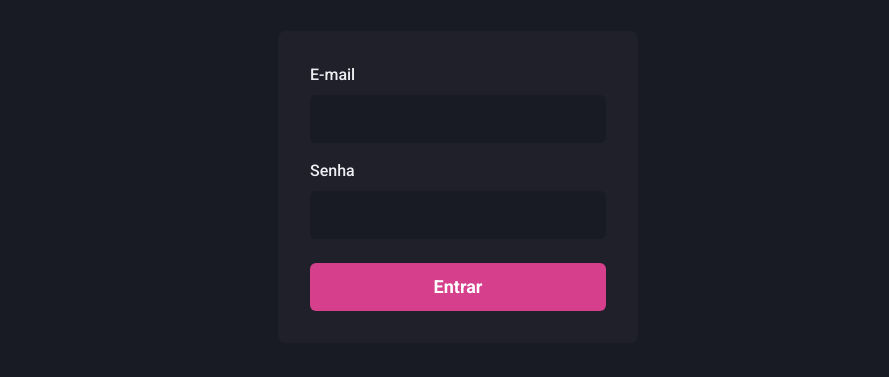
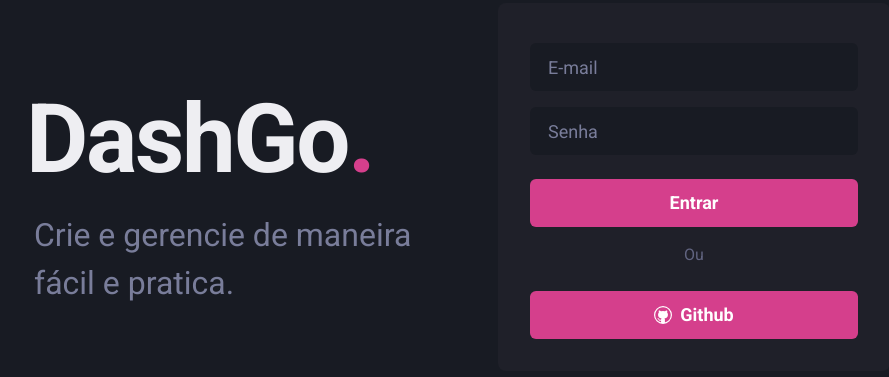
Before and after one commit to EmanuelJovito/ignite-dashgo, a Next.js app: page / in a window 1280 px wide. Shown: the part 213-590 px from the top of the page, without its empty margins (182-1071 px from the left). Built offline with nearby package versions, Linux system fonts and the light colour scheme; no server answers; what miragejs would draw is missing.

Commit message:
feat: Adicionando login

```diff
--- a/src/pages/index.tsx
+++ b/src/pages/index.tsx
@@ -1,9 +1,14 @@
-import { Button, Flex, FormControl, Stack } from "@chakra-ui/react";
+import { Button, Flex, Grid, Icon, Stack, Text } from "@chakra-ui/react";
 import { SubmitHandler, useForm } from "react-hook-form"
 import * as yup from 'yup'
 import { yupResolver } from "@hookform/resolvers/yup"
+import { VscGithub } from 'react-icons/vsc'
+import { signIn, useSession } from 'next-auth/client'
+import { useRouter } from 'next/router'
 
 import { Input } from "../components/Form/Input";
+import { LogoLogin } from "../components/LogoLogin";
+import { useEffect } from "react";
 
 type SignInFormData = {
   email: string
@@ -16,6 +21,9 @@ const signInFormSchema = yup.object().shape({
 })
 
 export default function SignIn() {
+  const [ session ] = useSession()
+  const router = useRouter()
+
   const { register, handleSubmit, formState } = useForm({
     resolver: yupResolver(signInFormSchema)
   })
@@ -28,6 +36,12 @@ export default function SignIn() {
     console.log(values)
   }
 
+  useEffect(() => {
+    if (session) {
+      router.push('/dashboard')
+    }
+  }, [session])
+
   return (
     <Flex
       w="100vw"
@@ -35,28 +49,35 @@ export default function SignIn() {
       align='center'
       justify='center'
     >
+      <Grid gridTemplateColumns='repeat(2, 1fr)' columnGap="5rem">
+      <Flex flexDirection="column" justify="center">
+        <LogoLogin />
+        <Text fontSize="2rem" width="24rem" ml="0.5rem" color="gray.400">
+          Crie e gerencie de maneira fácil e pratica.
+        </Text>
+      </Flex>
       <Flex
         as='form'
         width='100%'
-        maxWidth={360}
+        maxWidth={400}
         bg="gray.800"
         p='8'
         borderRadius={8}
         flexDir="column"
         onSubmit={handleSubmit(handleSignIn)}
       >
-        <Stack spacing="4">
+        <Stack spacing="2">
           <Input
             name="email"
             type="email"
-            label="E-mail"
+            placeholder="E-mail"
             error={errors.email}
             {...register('email')}
           />
           <Input
             name="password"
             type="password"
-            label="Senha"
+            placeholder="Senha"
             error={errors.password}
             {...register('password')}
           />
@@ -71,7 +92,25 @@ export default function SignIn() {
         >
           Entrar
         </Button>
+
+        <Flex mt="1rem" flexDirection="column" align="center">
+          <Text color="gray.500">
+            Ou
+          </Text>
+          <Button
+            w="100%"
+            leftIcon={<Icon as={VscGithub}/>}
+            mt="6"
+            colorScheme="pink"
+            size="lg"
+            isLoading={formState.isSubmitting}
+            onClick={() => signIn('github')}
+          >
+            Github
+          </Button>
+        </Flex>
       </Flex>
+      </Grid>
     </Flex>
   )
 }
```
